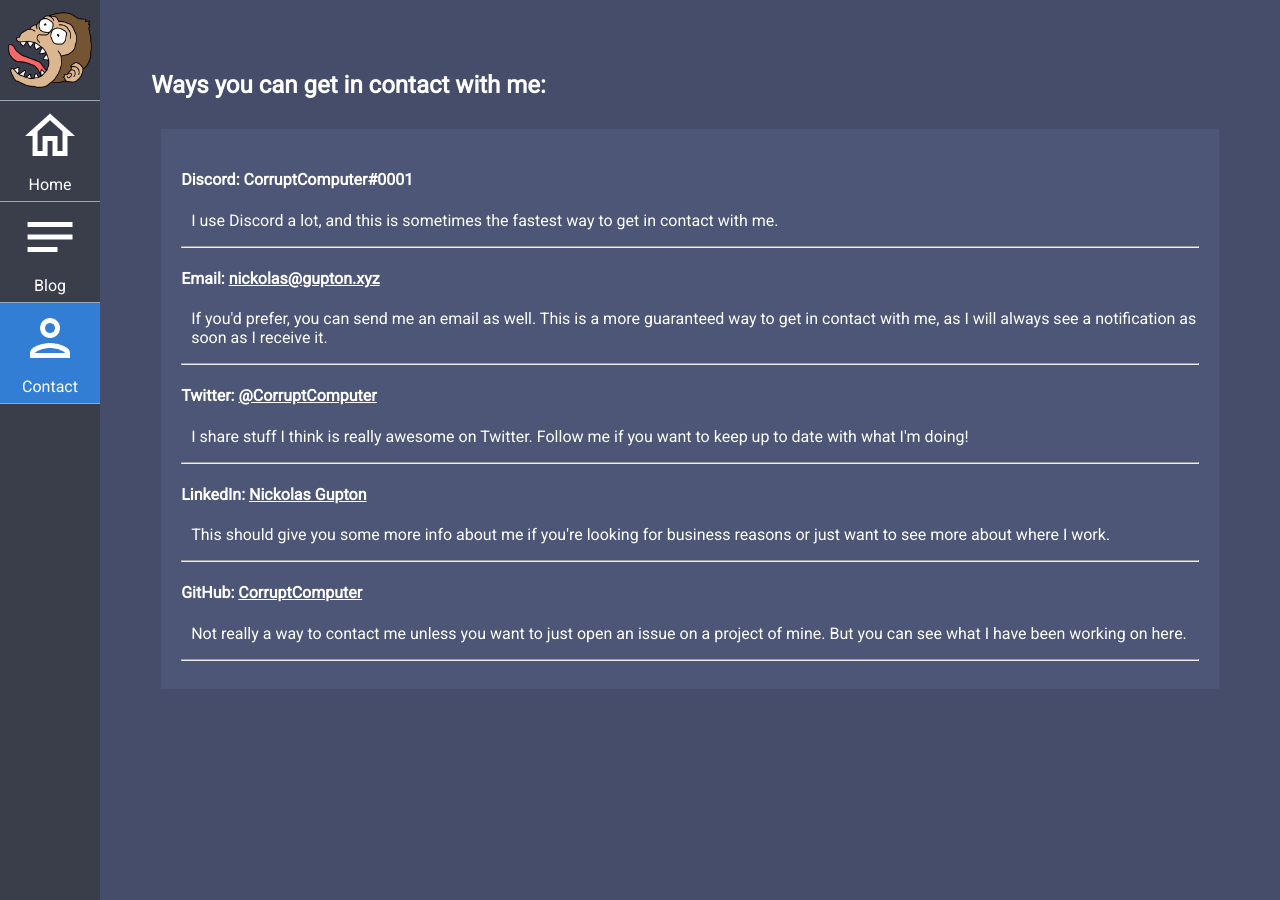
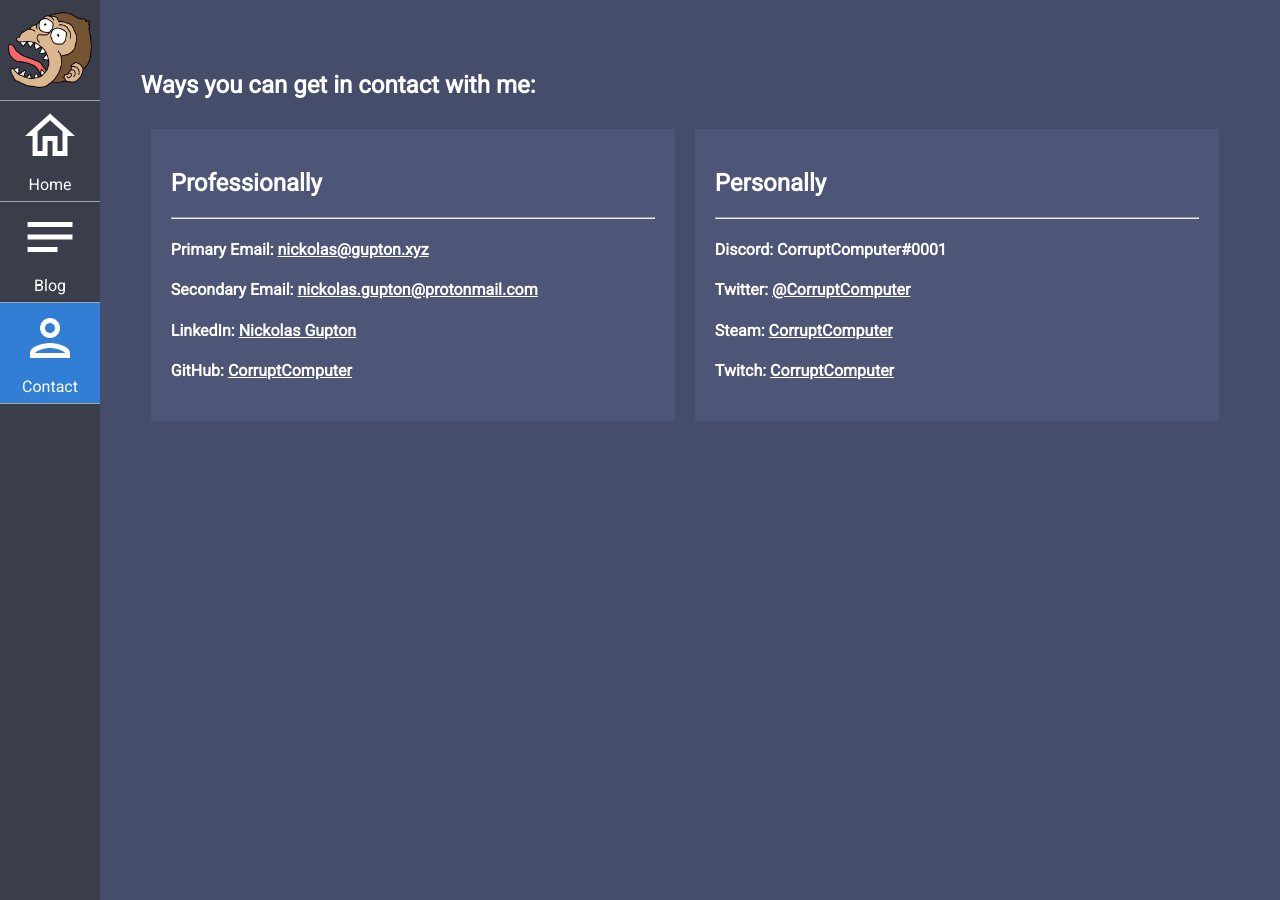
Before and after one commit to CorruptComputer/home, a Jekyll site: the page built from contact.html, in a window 1280 px wide. Built offline with Jekyll 4.4.1, drawn with Linux system fonts in a browser that asks for light colours; nearby versions of some CDN libraries.

Commit message:
Fix for nav bar on mobile
Fix for nav bar on mobile round 2


Fix for nav bar on mobile round 3


Fix for nav bar on mobile round 4

```diff
--- a/_layouts/default-blog.html
+++ b/_layouts/default-blog.html
@@ -9,11 +9,12 @@
       </head>
 
     <body>
-        {% include layout/sidebar-blog.html %}
-
         <div class="container">
             {{ content }}
         </div>
+
+        {% include layout/sidebar-blog.html %}
+
     </body>
 
     <script src="{{ site.baseurl }}/assets/js/main.js"></script>
--- a/_layouts/default-contact.html
+++ b/_layouts/default-contact.html
@@ -9,11 +9,12 @@
       </head>
 
     <body>
-        {% include layout/sidebar-contact.html %}
-
         <div class="container">
             {{ content }}
         </div>
+
+        {% include layout/sidebar-contact.html %}
+
     </body>
 
     <script src="{{ site.baseurl }}/assets/js/main.js"></script>
--- a/_layouts/default-home.html
+++ b/_layouts/default-home.html
@@ -9,11 +9,12 @@
       </head>
 
     <body>
-        {% include layout/sidebar-home.html %}
-
         <div class="container">
             {{ content }}
         </div>
+
+        {% include layout/sidebar-home.html %}
+
     </body>
 
     <script src="{{ site.baseurl }}/assets/js/main.js"></script>
--- a/assets/css/main.scss
+++ b/assets/css/main.scss
@@ -4,8 +4,8 @@
 @import url('https://fonts.googleapis.com/css?family=Roboto');
 
 html,body {
-	display: flex;
 	margin: 0px;
+	padding: 0px;
 	height: 100%;
 	width: 100%;
 	background-color: #454d6a;
@@ -25,6 +25,8 @@
 	height: 100%;
 	width: 100px;
 	position: fixed;
+	bottom: 0;
+	z-index: 999;
 
 	img {
 		width: 90%;
@@ -87,14 +89,16 @@
 ** Main view **
 **************/
 .container {
-	overflow-x: hidden;
-	overflow-y: auto;
+	display: flex;
+	flex-direction: column;
 	float: right;
 	padding: 4%;
+	width: 85%;
 	margin-left: 100px;
 	position: relative;
 
 	.row {
+		width: 100%;
 		display: flex;
 		flex-direction: row;
 		justify-content: space-between;
@@ -241,15 +245,16 @@
 
 @media only screen and (max-width: 720px) {
 	body {
-		flex-direction: column-reverse;
 		height: 100%;
-		overflow: hidden;
+		overflow: auto;
 	}
 
 	nav {
 		flex-direction: row;
 		height: 70px;
 		width: 100%;
+		position: sticky;
+		float: bottom;
 
 		.navSquare{
 			width: 70px;
@@ -261,11 +266,15 @@
 	}
 
 	.container {
-		overflow-x: hidden;
-		margin: 10px;
-		margin-bottom: 70px;
+		margin-left: 10px;
+		margin-right: 10px;
+		margin-bottom: 10px;
 		padding-bottom: 10px;
 		width: 90%;
+
+		.row {
+			width: 100%;
+		}
 	}
 
 	.box {
--- a/contact.html
+++ b/contact.html
@@ -4,40 +4,18 @@
 
 <h2>Ways you can get in contact with me:</h2>
 <div class="row">
-   <div class="box">
-       <h4>Discord: CorruptComputer#0001</h4>
-       <p>
-           I use Discord a lot, and this is sometimes the fastest way to get in contact with me.
-       </p>
-
-       <hr />
-
-       <h4>Email: <a href="mailto:nickolas@gupton.xyz" target="_blank">nickolas@gupton.xyz</a></h4>
-       <p>
-           If you'd prefer, you can send me an email as well. This is a more guaranteed way to get in contact with me, as I will always see a notification as soon as I receive it.
-       </p>
-
-       <hr />
-
-       <h4>Twitter: <a href="https://twitter.com/CorruptComputer" target="_blank">@CorruptComputer</a></h4>
-       <p>
-           I share stuff I think is really awesome on Twitter. Follow me if you want to keep up to date with what I'm doing!
-       </p>
-
-       <hr />
-
-       <h4>LinkedIn: <a href="https://www.linkedin.com/in/nickolasgupton/" target="_blank">Nickolas Gupton</a></h4>
-       <p>
-           This should give you some more info about me if you're looking for business reasons or just want to see more about where I work.
-       </p>
-
-       <hr />
-
-       <h4>GitHub: <a href="https://github.com/CorruptComputer" target="_blank">CorruptComputer</a></h4>
-       <p>
-           Not really a way to contact me unless you want to just open an issue on a project of mine. But you can see what I have been working on here.
-       </p>
-
-       <hr />
-   </div>
+    <div class="box">
+        <h2>Professionally</h2><hr />
+        <h4>Primary Email: <a href="mailto:nickolas@gupton.xyz" target="_blank">nickolas@gupton.xyz</a></h4>
+        <h4>Secondary Email: <a href="mailto:nickolas.gupton@protonmail.com" target="_blank">nickolas.gupton@protonmail.com</a></h4>
+        <h4>LinkedIn: <a href="https://www.linkedin.com/in/nickolasgupton/" target="_blank">Nickolas Gupton</a></h4>
+        <h4>GitHub: <a href="https://github.com/CorruptComputer" target="_blank">CorruptComputer</a></h4>
+    </div>
+    <div class="box">
+        <h2>Personally</h2><hr />
+        <h4>Discord: CorruptComputer#0001</h4>
+        <h4>Twitter: <a href="https://twitter.com/CorruptComputer" target="_blank">@CorruptComputer</a></h4>
+        <h4>Steam: <a href="https://steamcommunity.com/id/CorruptComputer" target="_blank">CorruptComputer</a></h4>
+        <h4>Twitch: <a href="https://www.twitch.tv/corruptcomputer" target="_blank">CorruptComputer</a></h4>
+    </div>
 </div>
```
Lines whose indentation alone changed are shown as unchanged.
